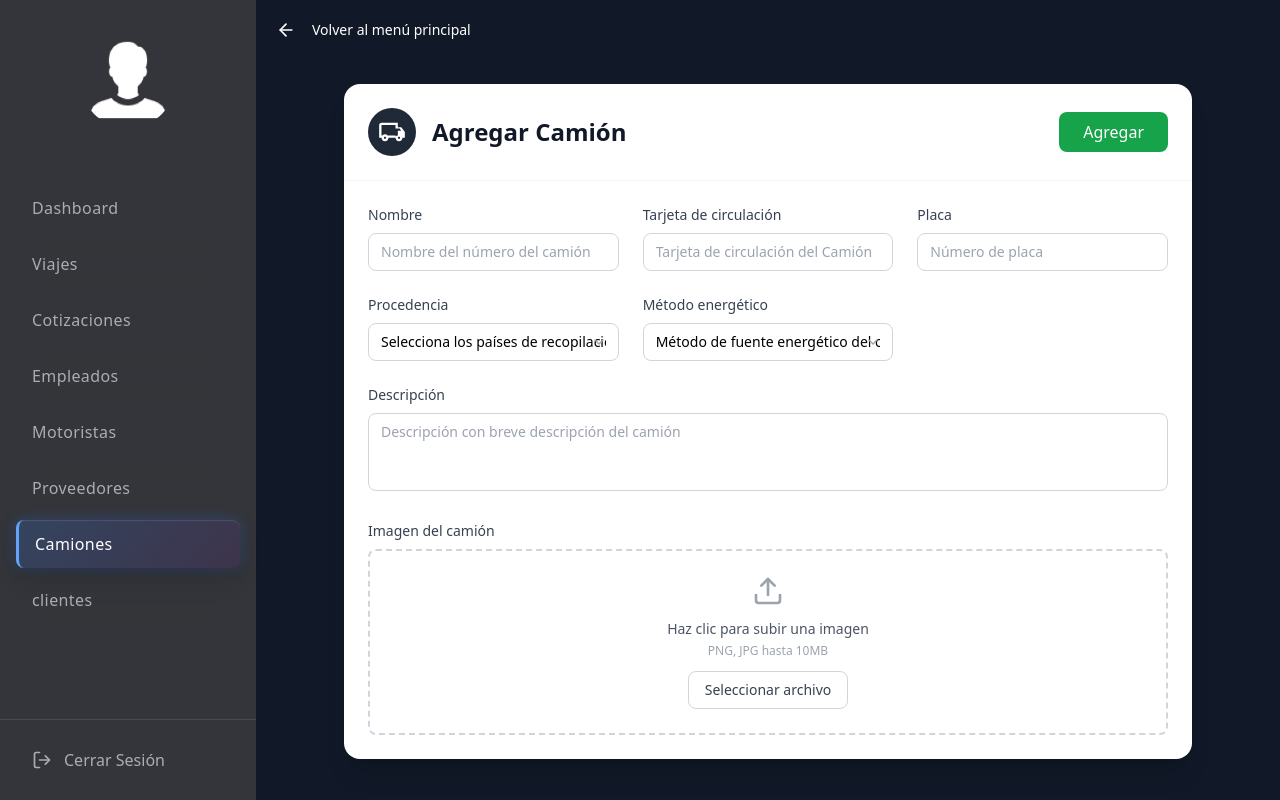
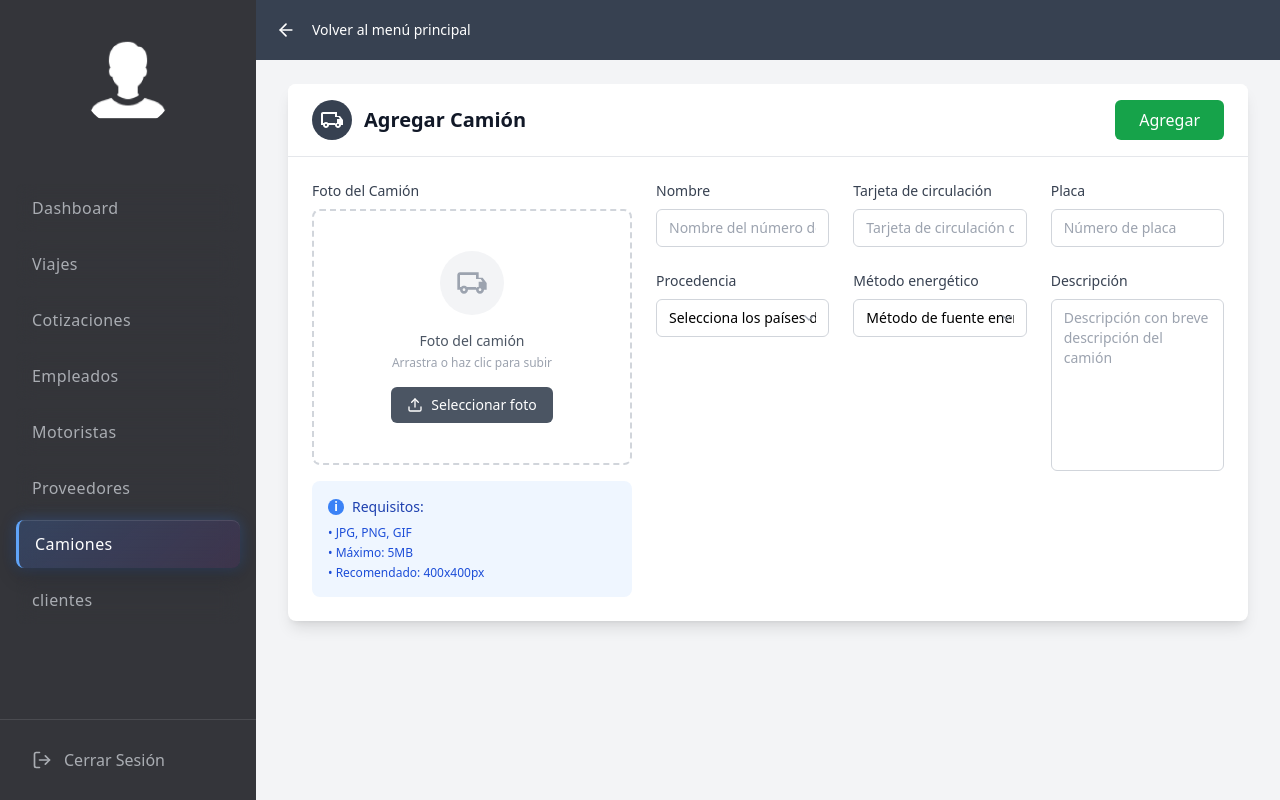
Before and after one commit to ImpulsatecRivera/Rivera, a React (Vite) app in the folder Frontend/page-Private/: page /camiones/aggCamion in a window 1280 px wide. Built offline with nearby package versions, Linux system fonts and the light colour scheme.

Commit message:
arregle formulario y agregue resposive a este

```diff
--- a/Frontend/page-Private/src/pages/Camiones/FormAggCamion.jsx
+++ b/Frontend/page-Private/src/pages/Camiones/FormAggCamion.jsx
@@ -1,5 +1,5 @@
 import React, { useState } from 'react';
-import { ArrowLeft, Upload, X, ChevronDown } from 'lucide-react';
+import { ArrowLeft, Upload, X, ChevronDown, User, Calendar } from 'lucide-react';
 
 const TruckFormScreen = ({ onNavigateBack, onSubmitSuccess }) => {
   const [isSubmitting, setIsSubmitting] = useState(false);
@@ -117,11 +117,11 @@ const TruckFormScreen = ({ onNavigateBack, onSubmitSuccess }) => {
   );
 
   return (
-    <div className="min-h-screen bg-gray-900">
+    <div className="min-h-screen bg-gray-100">
       {/* Header */}
-      <div className="flex items-center gap-3 p-4 text-white">
+      <div className="flex items-center gap-3 p-4 bg-gray-700 text-white">
         <button
-          className="p-1 hover:bg-gray-800 rounded transition-colors"
+          className="p-1 hover:bg-gray-600 rounded transition-colors"
           onClick={handleBackToMenu}
         >
           <ArrowLeft className="w-5 h-5" />
@@ -130,23 +130,23 @@ const TruckFormScreen = ({ onNavigateBack, onSubmitSuccess }) => {
       </div>
 
       {/* Form Container */}
-      <div className="max-w-4xl mx-auto p-6">
-        <div className="bg-white rounded-2xl shadow-xl overflow-hidden">
+      <div className="max-w-6xl mx-auto px-4 sm:px-6 md:px-8 py-6">
+        <div className="bg-white rounded-lg shadow-lg overflow-hidden">
           {/* Form Header */}
-          <div className="p-6 border-b border-gray-100">
-            <div className="flex items-center justify-between">
-              <div className="flex items-center gap-4">
-                <div className="w-12 h-12 bg-gray-800 rounded-full flex items-center justify-center">
-                  <svg className="w-7 h-7 text-white" fill="currentColor" viewBox="0 0 24 24">
+          <div className="px-6 py-4 border-b border-gray-200 bg-white">
+            <div className="flex items-center justify-between flex-wrap gap-4">
+              <div className="flex items-center gap-3">
+                <div className="w-10 h-10 bg-gray-700 rounded-full flex items-center justify-center">
+                  <svg className="w-6 h-6 text-white" fill="currentColor" viewBox="0 0 24 24">
                     <path d="M20 8h-3V4H3c-1.1 0-2 .9-2 2v11h2c0 1.66 1.34 3 3 3s3-1.34 3-3h6c0 1.66 1.34 3 3 3s3-1.34 3-3h2v-5l-3-4zM6 18c-.55 0-1-.45-1-1s.45-1 1-1 1 .45 1 1-.45 1-1 1zm2.22-3c-.55-.61-1.33-1-2.22-1s-1.67.39-2.22 1H3V6h12v9H8.22zM18 18c-.55 0-1-.45-1-1s.45-1 1-1 1 .45 1 1-.45 1-1 1zm-1-3c-.89 0-1.67.39-2.22 1H15V9h3.56l1.33 2H17v4z"/>
                   </svg>
                 </div>
-                <h2 className="text-2xl font-bold text-gray-900">Agregar Camión</h2>
+                <h2 className="text-xl font-semibold text-gray-900">Agregar Camión</h2>
               </div>
               <button
                 onClick={handleSubmit}
                 disabled={isSubmitting}
-                className="bg-green-600 text-white px-6 py-2 rounded-lg font-medium hover:bg-green-700 transition-colors disabled:opacity-50 disabled:cursor-not-allowed flex items-center gap-2"
+                className="bg-green-600 text-white px-6 py-2 rounded-md font-medium hover:bg-green-700 transition-colors disabled:opacity-50 disabled:cursor-not-allowed flex items-center gap-2"
               >
                 {isSubmitting ? (
                   <>
@@ -162,6 +162,77 @@ const TruckFormScreen = ({ onNavigateBack, onSubmitSuccess }) => {
 
           {/* Form Fields */}
           <div className="p-6">
+            <div className="flex flex-col md:flex-row gap-6">
+              {/* Left Column - Image Upload */}
+              <div className="w-full md:w-80 flex-shrink-0">
+                <div className="space-y-4">
+                  <div>
+                    <label className="block text-sm font-medium text-gray-700 mb-2">
+                      Foto del Camión
+                    </label>
+
+                    {!imagePreview ? (
+                      <div className="border-2 border-dashed border-gray-300 rounded-lg p-8 text-center hover:border-gray-400 transition-colors h-64">
+                        <div className="flex flex-col items-center justify-center h-full">
+                          <div className="w-16 h-16 bg-gray-100 rounded-full flex items-center justify-center mb-4">
+                            <svg className="w-8 h-8 text-gray-400" fill="currentColor" viewBox="0 0 24 24">
+                              <path d="M20 8h-3V4H3c-1.1 0-2 .9-2 2v11h2c0 1.66 1.34 3 3 3s3-1.34 3-3h6c0 1.66 1.34 3 3 3s3-1.34 3-3h2v-5l-3-4zM6 18c-.55 0-1-.45-1-1s.45-1 1-1 1 .45 1 1-.45 1-1 1zm2.22-3c-.55-.61-1.33-1-2.22-1s-1.67.39-2.22 1H3V6h12v9H8.22zM18 18c-.55 0-1-.45-1-1s.45-1 1-1 1 .45 1 1-.45 1-1 1zm-1-3c-.89 0-1.67.39-2.22 1H15V9h3.56l1.33 2H17v4z"/>
+                            </svg>
+                          </div>
+                          <p className="text-gray-600 mb-1 text-sm font-medium">Foto del camión</p>
+                          <p className="text-xs text-gray-400 mb-4">Arrastra o haz clic para subir</p>
+                          <input
+                            id="imagen"
+                            type="file"
+                            accept="image/*"
+                            onChange={handleImageChange}
+                            className="hidden"
+                          />
+                          <label
+                            htmlFor="imagen"
+                            className="bg-gray-600 text-white px-4 py-2 rounded-md hover:bg-gray-700 transition-colors cursor-pointer text-sm flex items-center gap-2"
+                          >
+                            <Upload className="w-4 h-4" />
+                            Seleccionar foto
+                          </label>
+                        </div>
+                      </div>
+                    ) : (
+                      <div className="relative h-64">
+                        <img
+                          src={imagePreview}
+                          alt="Preview"
+                          className="w-full h-full object-cover rounded-lg border border-gray-300"
+                        />
+                        <button
+                          onClick={removeImage}
+                          className="absolute top-2 right-2 bg-red-500 text-white rounded-full p-1 hover:bg-red-600 transition-colors"
+                        >
+                          <X className="w-4 h-4" />
+                        </button>
+                      </div>
+                    )}
+                  </div>
+
+                  {/* Requirements */}
+                  <div className="bg-blue-50 p-4 rounded-lg">
+                    <div className="flex items-center gap-2 mb-2">
+                      <div className="w-4 h-4 bg-blue-500 rounded-full flex items-center justify-center">
+                        <span className="text-white text-xs font-bold">i</span>
+                      </div>
+                      <span className="text-sm font-medium text-blue-800">Requisitos:</span>
+                    </div>
+                    <ul className="text-xs text-blue-700 space-y-1">
+                      <li>• JPG, PNG, GIF</li>
+                      <li>• Máximo: 5MB</li>
+                      <li>• Recomendado: 400x400px</li>
+                    </ul>
+                  </div>
+                </div>
+              </div>
+
+              {/* Right Column - Form Fields */}
+              <div className="flex-1 w-full">
                 <div className="grid grid-cols-1 md:grid-cols-3 gap-6">
                   {/* Primera fila */}
                   <div>
@@ -173,7 +244,7 @@ const TruckFormScreen = ({ onNavigateBack, onSubmitSuccess }) => {
                       value={formData.nombre}
                       onChange={(e) => handleInputChange('nombre', e.target.value)}
                       placeholder="Nombre del número del camión"
-                  className="w-full px-3 py-2 border border-gray-300 rounded-lg focus:ring-2 focus:ring-green-500 focus:border-green-500 outline-none transition-colors text-sm"
+                      className="w-full px-3 py-2 border border-gray-300 rounded-md focus:ring-2 focus:ring-green-500 focus:border-green-500 outline-none transition-colors text-sm"
                     />
                   </div>
 
@@ -186,7 +257,7 @@ const TruckFormScreen = ({ onNavigateBack, onSubmitSuccess }) => {
                       value={formData.tarjeta}
                       onChange={(e) => handleInputChange('tarjeta', e.target.value)}
                       placeholder="Tarjeta de circulación del Camión"
-                  className="w-full px-3 py-2 border border-gray-300 rounded-lg focus:ring-2 focus:ring-green-500 focus:border-green-500 outline-none transition-colors text-sm"
+                      className="w-full px-3 py-2 border border-gray-300 rounded-md focus:ring-2 focus:ring-green-500 focus:border-green-500 outline-none transition-colors text-sm"
                     />
                   </div>
 
@@ -199,7 +270,7 @@ const TruckFormScreen = ({ onNavigateBack, onSubmitSuccess }) => {
                       value={formData.placa}
                       onChange={(e) => handleInputChange('placa', e.target.value)}
                       placeholder="Número de placa"
-                  className="w-full px-3 py-2 border border-gray-300 rounded-lg focus:ring-2 focus:ring-green-500 focus:border-green-500 outline-none transition-colors text-sm"
+                      className="w-full px-3 py-2 border border-gray-300 rounded-md focus:ring-2 focus:ring-green-500 focus:border-green-500 outline-none transition-colors text-sm"
                     />
                   </div>
 
@@ -212,7 +283,7 @@ const TruckFormScreen = ({ onNavigateBack, onSubmitSuccess }) => {
                       <select
                         value={formData.procedencia}
                         onChange={(e) => handleInputChange('procedencia', e.target.value)}
-                    className="w-full px-3 py-2 border border-gray-300 rounded-lg focus:ring-2 focus:ring-green-500 focus:border-green-500 outline-none transition-colors appearance-none bg-white text-sm"
+                        className="w-full px-3 py-2 border border-gray-300 rounded-md focus:ring-2 focus:ring-green-500 focus:border-green-500 outline-none transition-colors appearance-none bg-white text-sm"
                       >
                         <option value="">Selecciona los países de recopilación</option>
                         <option value="guatemala">Guatemala</option>
@@ -234,7 +305,7 @@ const TruckFormScreen = ({ onNavigateBack, onSubmitSuccess }) => {
                       <select
                         value={formData.metodoEnergetico}
                         onChange={(e) => handleInputChange('metodoEnergetico', e.target.value)}
-                    className="w-full px-3 py-2 border border-gray-300 rounded-lg focus:ring-2 focus:ring-green-500 focus:border-green-500 outline-none transition-colors appearance-none bg-white text-sm"
+                        className="w-full px-3 py-2 border border-gray-300 rounded-md focus:ring-2 focus:ring-green-500 focus:border-green-500 outline-none transition-colors appearance-none bg-white text-sm"
                       >
                         <option value="">Método de fuente energético del camión</option>
                         <option value="gasolina">Gasolina</option>
@@ -247,8 +318,8 @@ const TruckFormScreen = ({ onNavigateBack, onSubmitSuccess }) => {
                     </div>
                   </div>
 
-              {/* Descripción - ocupa las 3 columnas */}
-              <div className="md:col-span-3">
+                  {/* Descripción */}
+                  <div className="md:row-span-2">
                     <label className="block text-sm font-medium text-gray-700 mb-2">
                       Descripción
                     </label>
@@ -256,54 +327,12 @@ const TruckFormScreen = ({ onNavigateBack, onSubmitSuccess }) => {
                       value={formData.descripcion}
                       onChange={(e) => handleInputChange('descripcion', e.target.value)}
                       placeholder="Descripción con breve descripción del camión"
-                  rows={3}
-                  className="w-full px-3 py-2 border border-gray-300 rounded-lg focus:ring-2 focus:ring-green-500 focus:border-green-500 outline-none transition-colors resize-none text-sm"
+                      rows={6}
+                      className="w-full px-3 py-2 border border-gray-300 rounded-md focus:ring-2 focus:ring-green-500 focus:border-green-500 outline-none transition-colors resize-none text-sm h-full"
                     />
                   </div>
                 </div>
-
-            {/* Upload Image Section */}
-            <div className="mt-6">
-              <label className="block text-sm font-medium text-gray-700 mb-2">
-                Imagen del camión
-              </label>
-
-              {!imagePreview ? (
-                <div className="border-2 border-dashed border-gray-300 rounded-lg p-6 text-center hover:border-gray-400 transition-colors">
-                  <div className="flex flex-col items-center">
-                    <Upload className="w-8 h-8 text-gray-400 mb-3" />
-                    <p className="text-gray-600 mb-1 text-sm">Haz clic para subir una imagen</p>
-                    <p className="text-xs text-gray-400">PNG, JPG hasta 10MB</p>
-                    <input
-                      id="imagen"
-                      type="file"
-                      accept="image/*"
-                      onChange={handleImageChange}
-                      className="hidden"
-                    />
-                    <label
-                      htmlFor="imagen"
-                      className="mt-3 bg-white border border-gray-300 text-gray-700 px-4 py-2 rounded-lg hover:bg-gray-50 transition-colors cursor-pointer text-sm"
-                    >
-                      Seleccionar archivo
-                    </label>
               </div>
-                </div>
-              ) : (
-                <div className="relative">
-                  <img
-                    src={imagePreview}
-                    alt="Preview"
-                    className="w-full h-40 object-cover rounded-lg border border-gray-300"
-                  />
-                  <button
-                    onClick={removeImage}
-                    className="absolute top-2 right-2 bg-red-500 text-white rounded-full p-1 hover:bg-red-600 transition-colors"
-                  >
-                    <X className="w-4 h-4" />
-                  </button>
-                </div>
-              )}
             </div>
           </div>
         </div>
```
Lines whose indentation alone changed are shown as unchanged.
